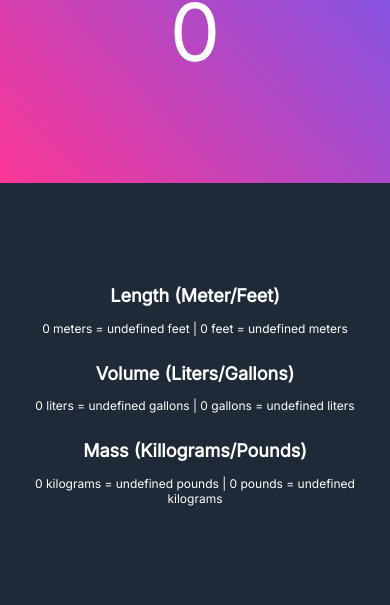
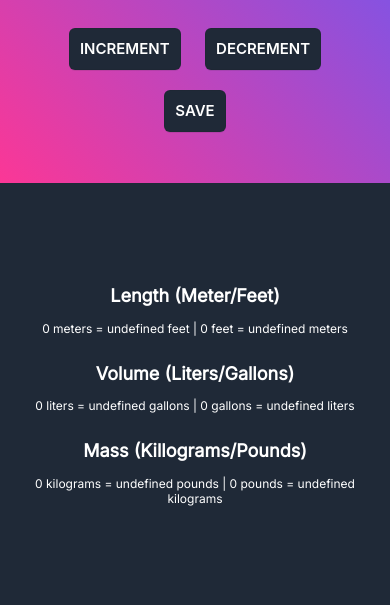
Before and after one commit to IsaacCavallaro/Unit-Converter, a plain HTML site: page index.html in a window 390 px wide. Shown: the part 239-844 px from the top of the page. Drawn offline with Linux system fonts and the light colour scheme.

Commit message:
Responsive design

```diff
--- a/index.html
+++ b/index.html
@@ -19,6 +19,13 @@
         </div>
         <div class="num-wrapper">
           <p class="num-text" id="num-text">0</p>
+        </div>
+        <div class="increment-decrement-wrapper">
+          <button id="increment-btn" onclick="increment()">INCREMENT</button>
+          <button id="decrement-btn" onclick="decrement()">DECREMENT</button>
+        </div>
+        <div class="save-wrapper">
+          <button id="save-btn" onclick="save()">SAVE</button>
         </div>
       </div>
     </header>
--- a/style.css
+++ b/style.css
@@ -74,8 +74,45 @@ html, body {
   font-size: 12px
 }
 
+button {
+  appearance: none;
+  border: 1px solid rgba(27, 31, 35, .15);
+  border-radius: 6px;
+  box-shadow: rgba(27, 31, 35, .1) 0 1px 0;
+  box-sizing: border-box;
+  color: #fff;
+  background-color: #1F2937;
+  cursor: pointer;
+  display: inline-block;
+  font-family: -apple-system,system-ui,"Segoe UI",Helvetica,Arial,sans-serif,"Apple Color Emoji","Segoe UI Emoji";
+  font-size: 14px;
+  font-weight: 600;
+  line-height: 20px;
+  padding: 6px 16px;
+  position: relative;
+  text-align: center;
+  text-decoration: none;
+  user-select: none;
+  -webkit-user-select: none;
+  touch-action: manipulation;
+  vertical-align: middle;
+  white-space: nowrap;
+}
+
 /* =========== MEDIA QUERIES ============== */
 
+/************ MOBILE ***************/
+
+@media only screen and (min-width: 320px) {
+
+
+  button {
+    font-size: 15px;
+    padding: 10px;
+    margin: 10px;
+  }
+
+}
 
 /************ TABLET ***************/
 @media only screen and (min-width: 768px) {
@@ -84,11 +121,17 @@ html, body {
   }
 
   .num-text {
-    font-size: 150px;
+    font-size: 110px;
   }
 
   .unit {
     font-size: 15px
+  }
+
+  button {
+    font-size: 20px;
+    padding: 10px;
+    margin: 5px;
   }
 }
 
@@ -107,4 +150,10 @@ html, body {
     font-size: 20px
   }
 
+  button {
+    font-size: 30px;
+    padding: 20px;
+    margin: 10px;
+  }
+
 }
```
